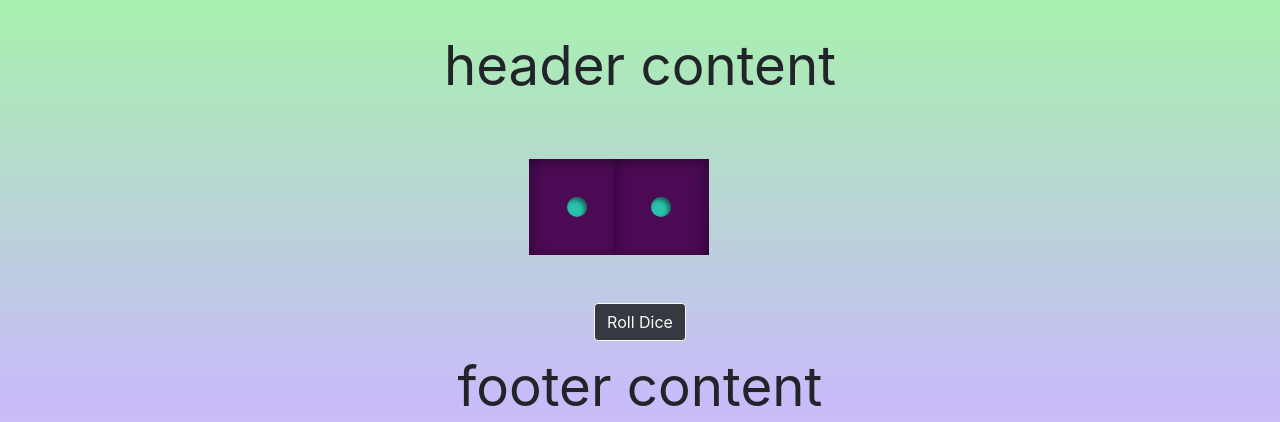
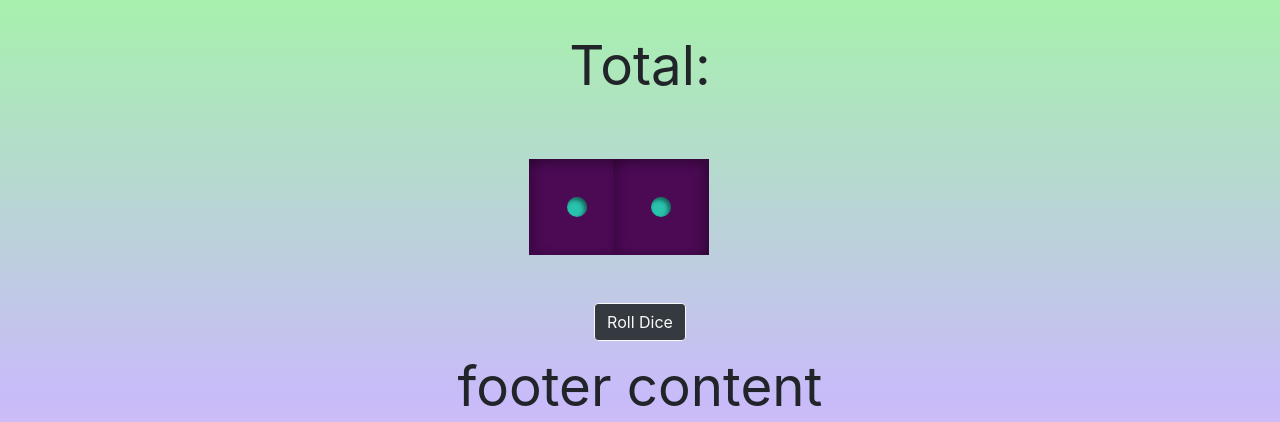
Before and after one commit to olosnoks/2d6, a plain HTML site: page index.html in a window 1280 px wide. Shown: the top 422 px of the page. Drawn offline with nearby package versions, Linux system fonts and the light colour scheme.

Commit message:
quicksave

```diff
--- a/index.html
+++ b/index.html
@@ -14,8 +14,9 @@
         <div class="container">
             <div class="row justify-content-center">
                 <p class="header-content content" id="headerContent">
-                    header content
+                    Total:
                 </p>
+                <p id="total"></p>
             </div>
         </div>
     </header>
```
Also changed, not shown: app.js (line endings or trailing spaces).
